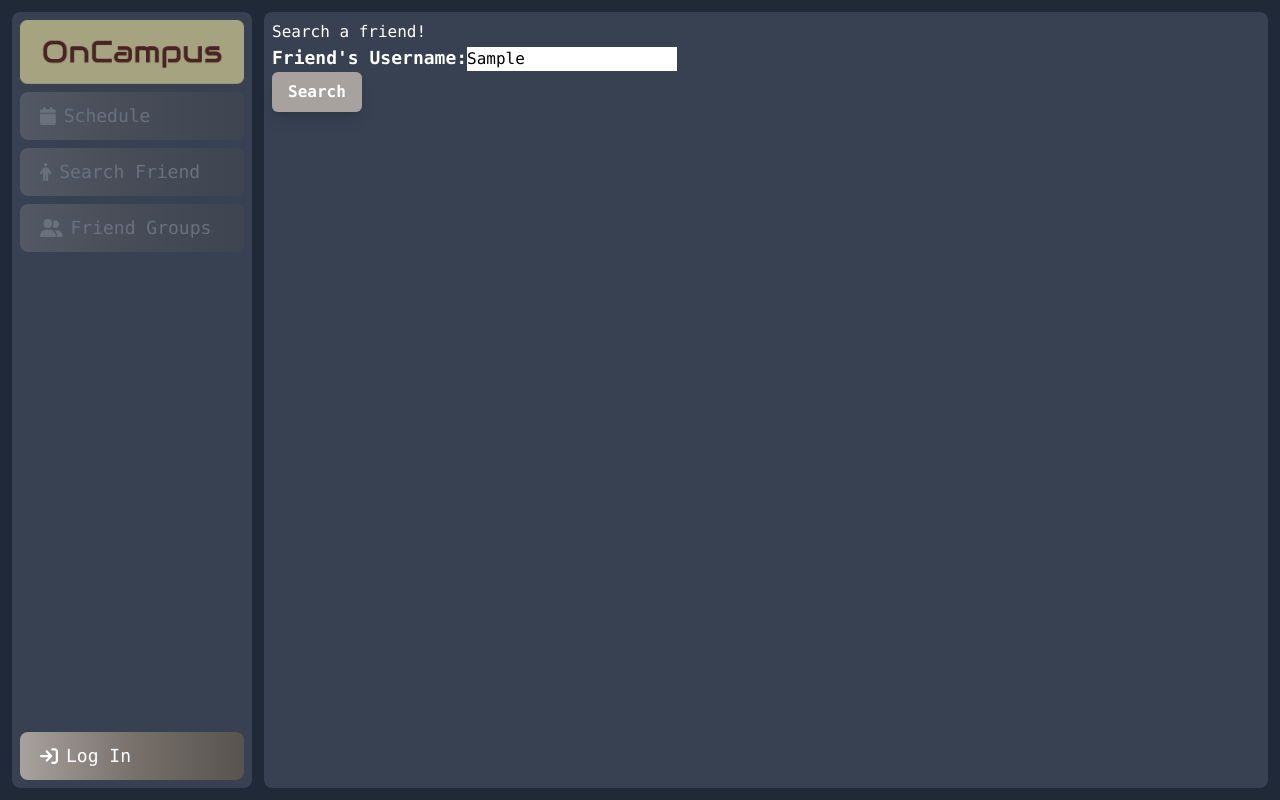
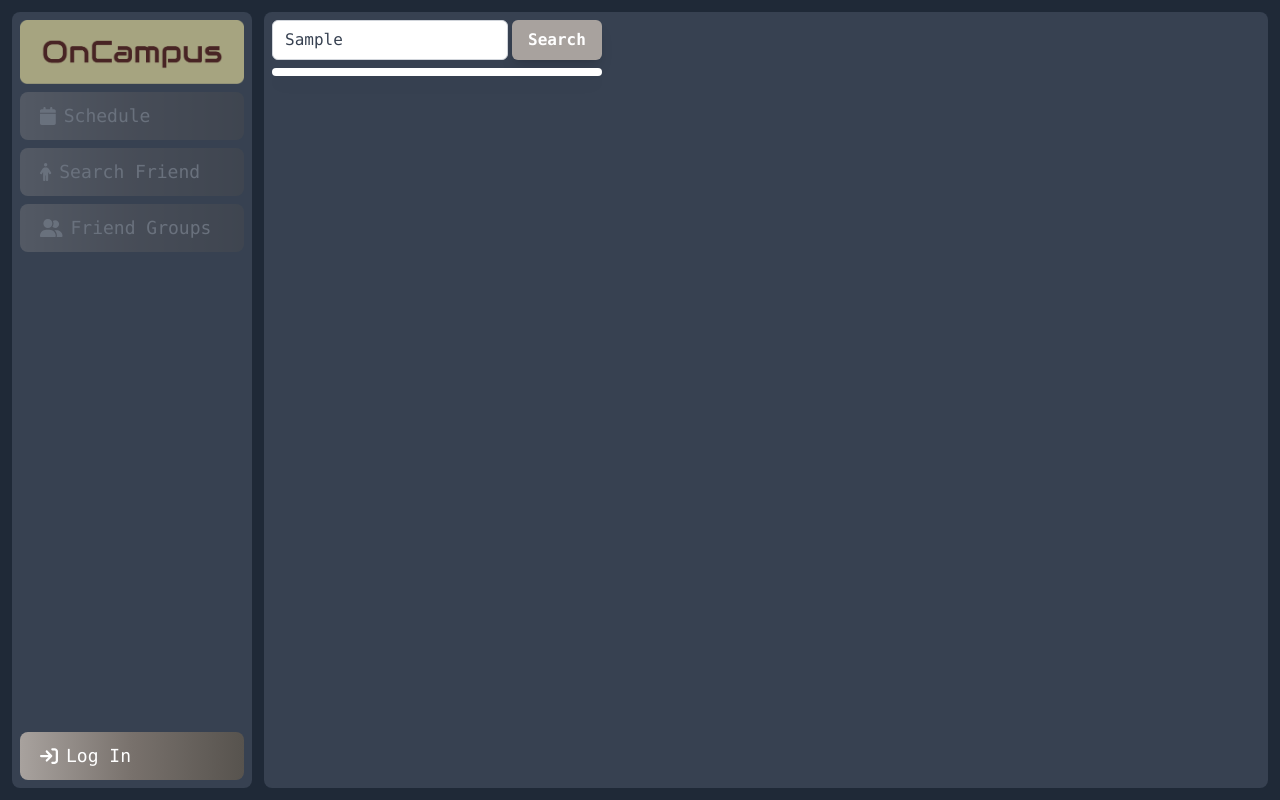
Before and after one commit to ECSE-428-Group-5-W-2023/OnCampus, a React (Create React App) app in the folder web/: page /friendship in a window 1280 px wide. Both pictures are taken after typing "Sample" into the empty fields and a click on the button "Search". Built offline with nearby package versions, Linux system fonts and the light colour scheme.

Commit message:
feat(web&backend): create searchable friendlist

```diff
--- a/web/src/components/Friendship/Friendship.jsx
+++ b/web/src/components/Friendship/Friendship.jsx
@@ -14,16 +14,48 @@ const Friendship = () => {
   const [showPopupModal, setShowPopupModal] = useState(false);
   const [modalPopupTitle, setModalPopupTitle] = useState(false);
   const [modalPopupDescription, setModalPopupDescription] = useState(false);
+  const [userList, setUserList] = useState([]);
+  const [filteredUsers, setFilteredUsers] = useState([]);
+  const [searchTerm, setSearchTerm] = useState("");
+  const [isDropdownOpen, setIsDropdownOpen] = useState(false);
+  const api = new Api();
 
-  const api = new Api();
+  useEffect(() => {
+    setFilteredUsers(
+      userList.filter((user) => {
+        return user.username.toLowerCase().includes(searchTerm.toLowerCase());
+      })
+    );
+    console.log(filteredUsers);
+  }, [searchTerm, userList]);
 
   useEffect(() => {
     try {
       getFriend(usernameFriend);
+      getAllUsers();
     } catch (err) {
       console.log("error" + err);
     }
   }, []);
+  async function getAllUsers() {
+    try {
+      api.getAllUsers(await getAccessTokenSilently()).then((users) => {
+        setUserList(users);
+      });
+    } catch (err) {
+      console.log("error" + err);
+    }
+  }
+
+  const handleSearchInputChange = (event) => {
+    setSearchTerm(event.target.value);
+    setIsDropdownOpen(true);
+  };
+
+  const handleUserSelect = (user) => {
+    setSearchTerm("");
+    setUserProfileFriend(user);
+  };
 
   async function friendNotFound() {
     setModalPopupTitle("Account Does Not Exist");
@@ -35,42 +67,32 @@ const Friendship = () => {
 
   async function friendshipExists() {
     setModalPopupTitle("You are already friends!");
-    setModalPopupDescription(
-      "You have already added this person as a friend."
-    );
+    setModalPopupDescription("You have already added this person as a friend.");
     setShowPopupModal(true);
   }
 
   async function addingYourself() {
     setModalPopupTitle("You are adding yourself!");
-    setModalPopupDescription(
-      "You cannot add yourself as a friend."
-    );
+    setModalPopupDescription("You cannot add yourself as a friend.");
     setShowPopupModal(true);
   }
 
   async function friendshipDoesNotExist() {
     setModalPopupTitle("You are not friends!");
-    setModalPopupDescription(
-      "You have not added this person as a friend."
-    );
+    setModalPopupDescription("You have not added this person as a friend.");
     setShowPopupModal(true);
   }
 
   async function friendshipDeleted() {
     setModalPopupTitle("Friendship Deleted!");
-    setModalPopupDescription(
-      "You have successfully deleted this friend."
-    );
+    setModalPopupDescription("You have successfully deleted this friend.");
     setShowPopupModal(true);
   }
 
   async function getFriend(usernameFriend) {
     try {
-      api.getFriend(
-      await getAccessTokenSilently(),
-      usernameFriend
-      )
+      api
+        .getFriend(await getAccessTokenSilently(), usernameFriend)
         .then((res) => {
           setUserProfileFriend(res.data.profileFriend[0]);
         });
@@ -81,13 +103,11 @@ const Friendship = () => {
     handleModalOpen();
   }
 
-  async function handleSubmit(event) {
-    event.preventDefault(); //prevent page refresh
+  async function handleSubmit(event = null) {
+    event?.preventDefault(); //prevent page refresh
     try {
-      api.getFriend(
-      await getAccessTokenSilently(),
-      usernameFriend
-      )
+      api
+        .getFriend(await getAccessTokenSilently(), usernameFriend)
         .then((res) => {
           if (res.data.profileFriend.length === 0) {
             friendNotFound();
@@ -107,10 +127,7 @@ const Friendship = () => {
     //create or update profile
     console.log(usernameFriend);
     await api
-      .createFriendship(
-        await getAccessTokenSilently(),
-        usernameFriend
-      )
+      .createFriendship(await getAccessTokenSilently(), usernameFriend)
       .then((res) => {
         console.log(res);
         if (res.data.message == "Friendship already exists") {
@@ -128,10 +145,7 @@ const Friendship = () => {
   async function deleteFriendship(event) {
     event.preventDefault(); //prevent page refresh
     await api
-      .deleteFriendship(
-        await getAccessTokenSilently(),
-        usernameFriend
-      )
+      .deleteFriendship(await getAccessTokenSilently(), usernameFriend)
       .then((res) => {
         console.log(res);
         if (res.data.message == "Friendship does not exist") {
@@ -152,35 +166,54 @@ const Friendship = () => {
 
   return (
     <div className="friend-profile">
-      {userProfileFriend ? (
+      <div className="relative">
+        <div className="flex flex-row">
+          <input
+            type="text"
+            value={searchTerm}
+            placeholder="Search for a friend"
+            onClick={() => setIsDropdownOpen(true)}
+            onChange={handleSearchInputChange}
+            className="border border-gray-300 rounded-md py-2 px-3 text-gray-700 leading-tight focus:outline-none focus:shadow-outline w-full"
+          />
+          <Button onClick={handleSubmit} className="ml-1">
+            Search
+          </Button>
+        </div>
+
+        {isDropdownOpen && (
+          <div
+            className="absolute z-10 w-full mt-2 bg-white rounded-md shadow-lg"
+            onMouseLeave={() => {
+              setIsDropdownOpen(false);
+            }}
+          >
+            <ul className="py-1">
+              {filteredUsers.map((user) => (
+                <li
+                  key={user.id}
+                  className="px-3 py-2 cursor-pointer hover:bg-gray-200"
+                  onClick={() => {
+                    handleUserSelect(user);
+                    setIsDropdownOpen(false);
+                  }}
+                >
+                  {user.username} ({user.name})
+                </li>
+              ))}
+            </ul>
+          </div>
+        )}
+      </div>
+      {userProfileFriend && (
         <div>
           <div>
-          <h1 className="text-white">Search a friend!</h1>
-          <div>
-            <form onSubmit={handleSubmit}>
-              <label
-                htmlFor="usernameFriend"
-                className="text-white text-lg font-bold m-3 mx-auto"
-              >
-                Friend's Username:
-              </label>
-              <input
-                type="text"
-                id="usernameFriend"
-                value={usernameFriend}
-                onChange={(event) => setUsernameFriend(event.target.value)}
-              />
-              <br></br>
             <Popup
               open={showPopupModal}
               setOpen={setShowPopupModal}
               title={modalPopupTitle}
               description={modalPopupDescription}
             />
-              <Button type="submit">Search</Button>
-            </form>
-          </div>
-        </div>
             <div className="text-white text-lg font-bold m-3 mx-auto">
               Username: {userProfileFriend.username}
             </div>
@@ -203,33 +236,6 @@ const Friendship = () => {
             &nbsp;
             <Button onClick={deleteFriendship}>Delete Friend!</Button>
           </div>
-      ) : (
-        <div>
-          <h1 className="text-white">Search a friend!</h1>
-          <div>
-            <form onSubmit={handleSubmit}>
-              <label
-                htmlFor="usernameFriend"
-                className="text-white text-lg font-bold m-3 mx-auto"
-              >
-                Friend's Username:
-              </label>
-              <input
-                type="text"
-                id="usernameFriend"
-                value={usernameFriend}
-                onChange={(event) => setUsernameFriend(event.target.value)}
-              />
-              <br></br>
-              <Popup
-                open={showPopupModal}
-                setOpen={setShowPopupModal}
-                title={modalPopupTitle}
-                description={modalPopupDescription}
-              />
-              <Button type="submit">Search</Button>
-            </form>
-          </div>
         </div>
       )}
     </div>
--- a/web/src/components/Schedule/Schedule.jsx
+++ b/web/src/components/Schedule/Schedule.jsx
@@ -39,6 +39,7 @@ export default function Schedule() {
   const [friendGroups, setFriendGroups] = useState([]);
   const [mappedEvents, setMappedEvents] = useState([]);
   const [file, setFile] = useState(null);
+  const [selectedGroupId, setSelectedGroupId] = useState(null);
   const api = new Api();
 
   useEffect(() => {
--- a/web/src/helpers/api.js
+++ b/web/src/helpers/api.js
@@ -137,4 +137,9 @@ export default class Api {
     });
   };
 
+  getAllUsers = async (token) => {
+    return (await (await this.init(token)).get("/api/users")).data.users;
+
+  }
+
 }
```
Also changed, not shown: 2 other files (tests, documents, lock files or other folders). Lines whose indentation alone changed are shown as unchanged.
